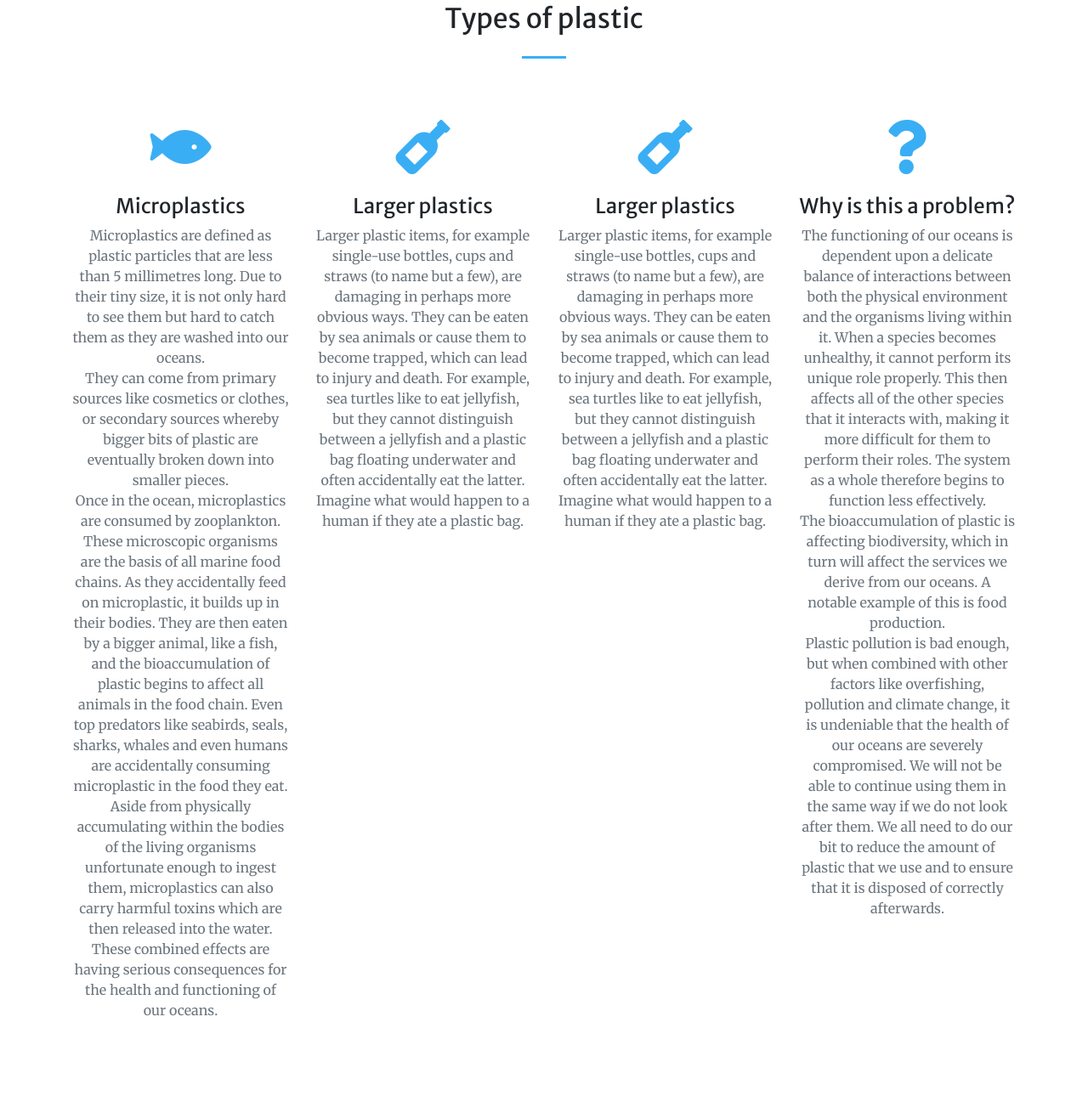
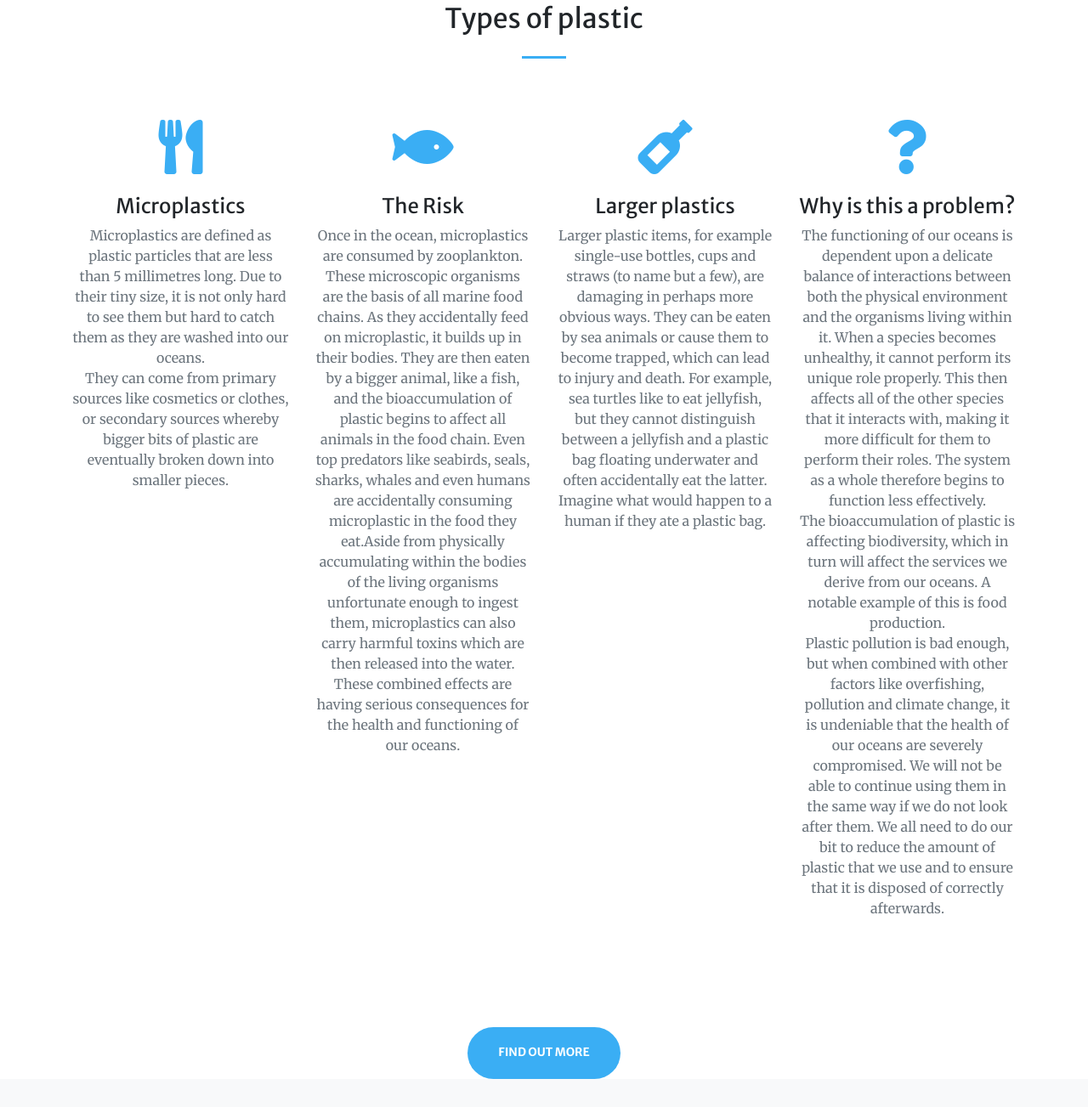
Before and after one commit to alsawyer94/plastics-site, a website with bundled scripts: page index.html in a window 1280 px wide. Shown: the part 1417-2720 px from the top of the page at 85% size. Built offline with nearby package versions, Linux system fonts and the light colour scheme.

```diff
--- a/index.html
+++ b/index.html
@@ -83,21 +83,21 @@
       <div class="text-center row">
         <div class="col-lg-3 col-md-6 text-center">
           <div class="mt-5">
-            <i class="fas fa-4x fa-fish text-primary mb-4"></i>
+            <i class="fas fa-4x fa-utensils text-primary mb-4"></i>
             <h3 class="text-center h4 mb-2">Microplastics</h3>
             <p class="text-center text-muted mb-0">Microplastics are defined as plastic particles that are less than 5 millimetres long. Due to their tiny size, it is not only hard to see them but hard to catch them as they are washed into our oceans.</p>
             <p class="text-center text-muted mb-0"> They can come from primary sources like cosmetics or clothes, or secondary sources whereby bigger bits of plastic are eventually broken down into smaller pieces. </p>
 
-            <p class="text-center text-muted mb-0"> Once in the ocean, microplastics are consumed by zooplankton. These microscopic organisms are the basis of all marine food chains. As they accidentally feed on microplastic, it builds up in their bodies. They are then eaten by a bigger animal, like a fish, and the bioaccumulation of plastic begins to affect all animals in the food chain. Even top predators like seabirds, seals, sharks, whales and even humans are accidentally consuming microplastic in the food they eat. </p>
+            <p class="text-center text-muted mb-0"> </p>
 
-            <p class="text-center text-muted mb-0"> Aside from physically accumulating within the bodies of the living organisms unfortunate enough to ingest them, microplastics can also carry harmful toxins which are then released into the water. These combined effects are having serious consequences for the health and functioning of our oceans. </p>
+            <p class="text-center text-muted mb-0">  </p>
           </div>
         </div>
         <div class="col-lg-3 col-md-6 text-center">
           <div class="mt-5">
-            <i class="fas fa-4x fa-wine-bottle text-primary mb-4"></i>
-            <h3 class="h4 mb-2">Larger plastics</h3>
-            <p class="text-center text-muted mb-0">Larger plastic items, for example single-use bottles, cups and straws (to name but a few), are damaging in perhaps more obvious ways. They can be eaten by sea animals or cause them to become trapped, which can lead to injury and death. For example, sea turtles like to eat jellyfish, but they cannot distinguish between a jellyfish and a plastic bag floating underwater and often accidentally eat the latter. Imagine what would happen to a human if they ate a plastic bag.</p>
+            <i class="fas fa-4x fa-fish text-primary mb-4"></i>
+            <h3 class="h4 mb-2">The Risk</h3>
+            <p class="text-center text-muted mb-0">Once in the ocean, microplastics are consumed by zooplankton. These microscopic organisms are the basis of all marine food chains. As they accidentally feed on microplastic, it builds up in their bodies. They are then eaten by a bigger animal, like a fish, and the bioaccumulation of plastic begins to affect all animals in the food chain. Even top predators like seabirds, seals, sharks, whales and even humans are accidentally consuming microplastic in the food they eat.Aside from physically accumulating within the bodies of the living organisms unfortunate enough to ingest them, microplastics can also carry harmful toxins which are then released into the water. These combined effects are having serious consequences for the health and functioning of our oceans. </p>
           </div>
         </div>
         <div class="col-lg-3 col-md-6 text-center">
```
